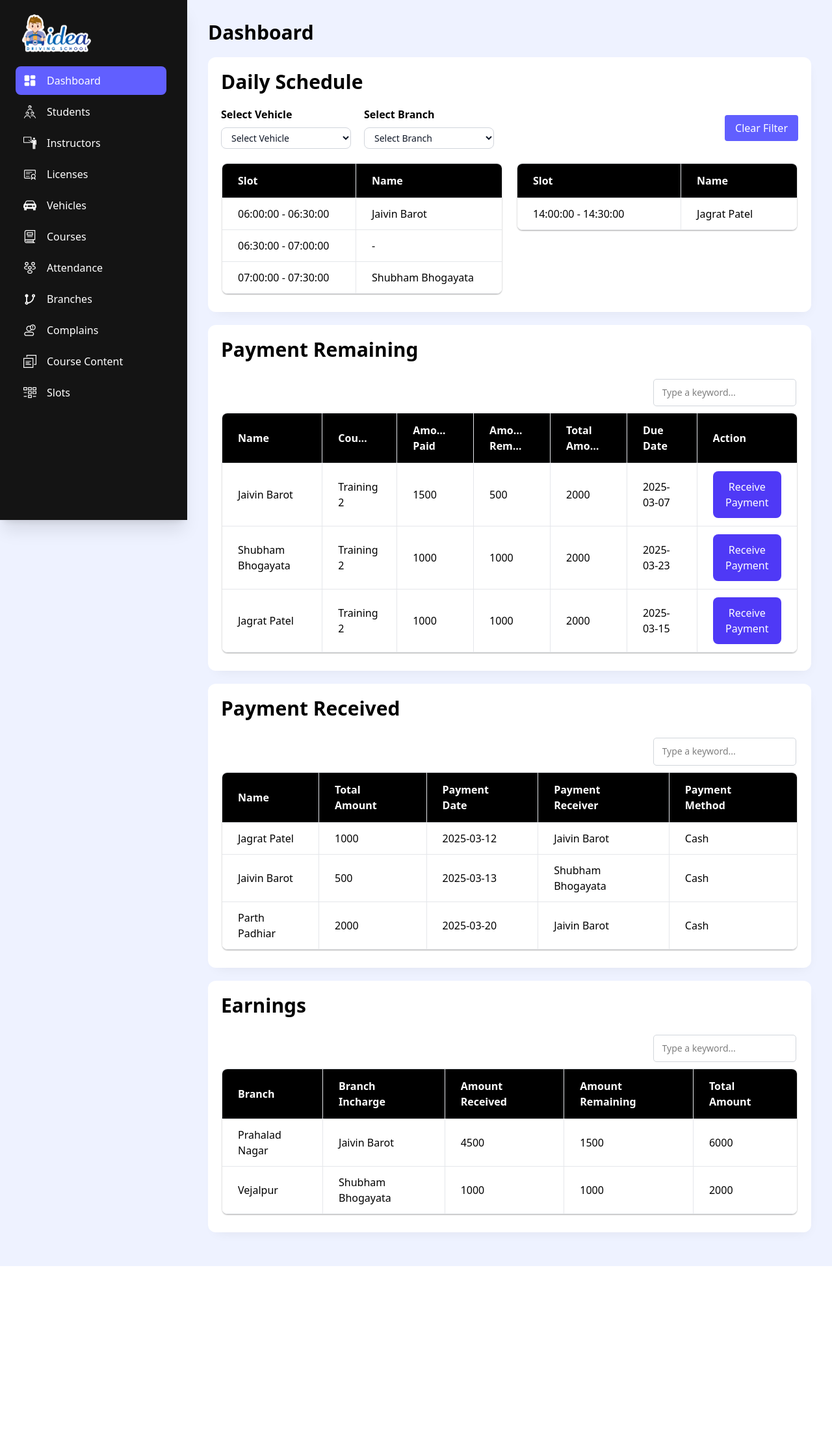
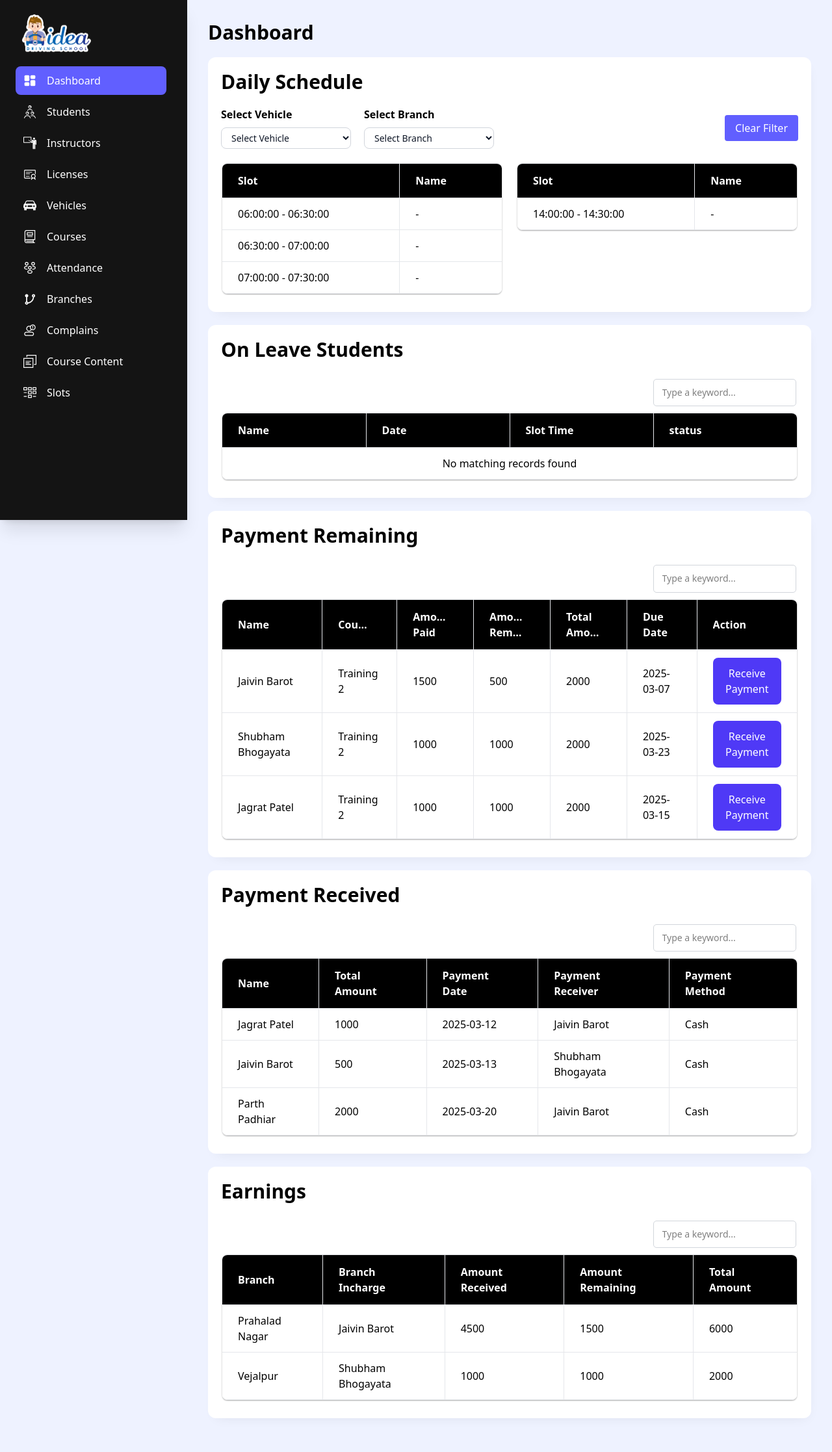
Before and after one commit to Shubham020303/DMS, a Django app: page / in a window 1280 px wide. Shown: the whole page at 65% size. Before the commit the page ends 1948 px from the top, so only its background shows below. Run offline with Django 5.2, Linux system fonts and the light colour scheme; data comes from the database, SQL or seed files in the repository; both versions use the stored data as it was after the commit; data that the repository does not hold is empty.

Commit message:
prebooking Implemented

```diff
--- a/AdminPanel/urls.py
+++ b/AdminPanel/urls.py
@@ -9,6 +9,7 @@ urlpatterns = [
     path('getReamainingPaymentData/', views.getReamainingPaymentData, name='getReamainingPaymentData/'),
     path('getSlotWiseData/', views.getSlotWiseData, name='getSlotWiseData/'),
     path('getEearningData/', views.getEearningData, name='getEearningData/'),
+    path('getStudentOnLeaveData/', views.getStudentOnLeaveData, name='getStudentOnLeaveData/'),
     path('getInstructorData/', views.getInstructorData, name='getInstructorData/'),
     path('manage-instructor/', views.manage_instructor, name='manage-instructor/'),
     path('getStudentData/', views.getStudentData, name='getStudentData/'),
--- a/AdminPanel/views.py
+++ b/AdminPanel/views.py
@@ -5,7 +5,7 @@ from django.contrib.auth import authenticate, login, logout
 import json
 from django.views.decorators.csrf import csrf_exempt
 from django.contrib.auth.decorators import login_required
-from datetime import datetime
+from datetime import datetime,timedelta
 from .models import (DLInfo,Instructor,Vehicle,Cource,Student,Attendance,Branch,UserProfile,Complain,CourceContent,Slot,Payment)
 from django.core.paginator import Paginator
 # Create your views here.
@@ -44,7 +44,7 @@ def getSlotWiseData(request):
     for slot in slots:
 
         try:
-            student = Student.objects.get(slot=slot, courceEnrollDate__lte=today, courceEndDate__gte=today)
+            student = Student.objects.get(slot=slot,student_staus=True,booking_Type = 'Normal',courceEnrollDate__gte=today)
             student_name = student.user.user.first_name
         except Student.DoesNotExist:
             student_name = None
@@ -67,6 +67,18 @@ def getSlotWiseData(request):
             'morning': morning_slots,
             'evening': evening_slots
         }
+    return JsonResponse(data, safe=False)
+def getStudentOnLeaveData(request):
+    next_day = datetime.today().date() + timedelta(days=1)
+    attendance = Attendance.objects.filter(status='Leave', date=next_day)
+    data = []
+    for i in attendance:
+        data.append({
+            'studentName': i.student.user.user.first_name,
+            "slotTime": f'{i.student.slot.slotStart} - {i.student.slot.slotEnd}',
+            'date': i.date,
+            'status': i.status
+        })
     return JsonResponse(data, safe=False)
 
 def getEearningData(request):
@@ -238,6 +250,7 @@ def getStudentData(request):
                 'bloodGroup': student.user.bloodGroup,
                 'profilePic': student.user.profilePic.url if student.user.profilePic else '',
                 'gender': student.gender,
+                "bookingType": student.booking_Type,
                 'cource': student.cource.courceName,
                 'courceId': student.cource.id,
                 'instructor': student.instructor.user.user.first_name,
@@ -250,7 +263,7 @@ def getStudentData(request):
                 'paymentReceived': student.amountPaid,
                 'paymentDue': student.amountPending,
                 'paymentDueDate': student.paymentDueDate,
-                'status': 'Active' if student.courceEndDate > datetime.today().date() else 'Inactive'
+                'status': student.student_staus
             }
         return JsonResponse(data)
     else:
@@ -269,12 +282,13 @@ def getStudentData(request):
                 'bloodGroup': student.user.bloodGroup,
                 'profilePic': student.user.profilePic.url if student.user.profilePic else '',
                 'gender': student.gender,
+                "bookingType": student.booking_Type,
                 'cource': student.cource.courceName,
                 'instructor': student.instructor.user.user.first_name,
                 'slot': student.slot.slotName,
                 'startDate': student.courceEnrollDate,
                 'endDate': student.courceEndDate,
-                'status': 'Active' if student.courceEndDate > datetime.today().date() else 'Inactive'
+                'status': "Active" if student.student_staus else "Inactive",
 
             })
         return JsonResponse(data, safe=False)
@@ -298,6 +312,7 @@ def manage_student(request):
         dlExpiry = request.POST.get('dlExpiry')
         cource = request.POST.get('studentCourse')
         instructor = request.POST.get('studentInstructor')
+        bookingType = request.POST.get('bookingType')
         slot = request.POST.get('studentSlot')
         password = request.POST.get('cnfpassword',None)
         startDate = request.POST.get('courseStartDate')
@@ -327,6 +342,12 @@ def manage_student(request):
                 student.instructor = Instructor.objects.get(user_id=instructor)
                 student.Branch = Branch.objects.get(branchName=branch)
                 student.slot = Slot.objects.get(id=slot)
+                if bookingType == 'Pre-Booking':
+                    student.slot.slotPreBooked = True
+                    student.slot.save()
+                else:
+                    student.slot.slotPreBooked = False
+                    student.slot.save()
                 student.dob = dob
                 student.address = address
                 student.applicationNo = applicationNo
@@ -353,18 +374,29 @@ def manage_student(request):
                     cource = Cource.objects.get(id=cource)
                     instructor = Instructor.objects.get(user_id=instructor)
                     slot = Slot.objects.get(id=slot)
+                    if bookingType == 'Pre-Booking':
+                        slot.slotPreBooked = True
+                        slot.save()
+                    else:
+                        slot.slotPreBooked = False
+                        slot.save()
                     # Dlinfo = DLInfo.objects.create(dlNo=dlNo, dlIssueDate=dlIssueDate, dlExpiry=dlExpiry, dlUser=userprofile)
-                    student = Student(user=userprofile, applicationNo=applicationNo, dob=dob, address=address,Branch=branch,gender=gender, cource=cource, instructor=instructor, slot=slot,courceEnrollDate=startDate,courceEndDate = endDate,amountPaid=paymentRecieved,amountPending=paymentDue,paymentDueDate=paymentDueDate)
+                    student = Student(user=userprofile, applicationNo=applicationNo, dob=dob, address=address,Branch=branch,gender=gender, cource=cource, instructor=instructor, slot=slot,courceEnrollDate=startDate,courceEndDate = endDate,amountPaid=paymentRecieved,amountPending=paymentDue,paymentDueDate=paymentDueDate,booking_Type=bookingType)
                     payment = Payment(student=student,paymentDate=datetime.today().date(),paymentAmount=paymentRecieved,paymentMethod='Cash',paymentRecevedBy=UserProfile.objects.get(user = request.user))
+
                     student.save()
                     payment.save()
                 except Exception as e:
+                    print(e)
                     if newuser:
                         if userprofile:
                             userprofile.delete()
                         if Dlinfo:
                             Dlinfo.delete()
                         newuser.delete()
+                        slot.slotPreBooked = False
+                        slot.save()
+
                     return JsonResponse({'status': 'error', 'message': str(e)})
                 return JsonResponse({'status': 'success'})
         except Exception as e:
@@ -374,6 +406,8 @@ def manage_student(request):
         try:
             id = request.GET.get('studentId')
             student = Student.objects.get(id=id)
+            student.slot.slotPreBooked = False
+            student.slot.save()
             userProf = UserProfile.objects.get(id=student.user.id)
             user = User.objects.get(id=userProf.user.id)
             userProf.delete()
@@ -760,6 +794,7 @@ def manageCourseContent(request):
 
 def getSlotsData(request):
     slotsId = request.GET.get('slotId', None)
+    bookingType = request.GET.get('bookingType', None)
     if slotsId:
         slots = Slot.objects.get(id=slotsId)
         slotsData = {
@@ -770,6 +805,21 @@ def getSlotsData(request):
             'slotBranch': slots.slotBranch.branchName,
         }
         return JsonResponse(slotsData)
+    if bookingType == "Pre-Booking":
+        slots = Slot.objects.all()
+        slotsData = []
+        for i in slots:
+            slotsData.append({
+            'id': i.id,
+            'slotName': i.slotName,
+            'slotStartTime': i.slotStart,
+            'slotEndTime': i.slotEnd,
+            'UsedTill':"" if i.slotUsed == False else Student.objects.filter(slot__id=i.id).last().courceEndDate,
+            "slotUsed": i.slotUsed,
+            'slotPreBooked': i.slotPreBooked
+            })
+
+        return JsonResponse(slotsData,safe=False)
     else:
         slots = Slot.objects.all()
         slotsData = []
--- a/templates/index.html
+++ b/templates/index.html
@@ -92,6 +92,12 @@
 					<div id="appointment-table-before-lunch" class="w-1/2"></div>
 					<div id="appointment-table-after-lunch" class="w-1/2"></div>
 				</div>
+			</div>
+			<div class="my-5 flex flex-col gap-5 bg-white p-5 rounded-xl shadow-[3px_8px_20px_-10px_#00000015]">
+				<div>
+					<p class="text-3xl font-semibold">On Leave Students</p>
+				</div>
+				<div id="on-leave-table" class="w-full"></div>
 			</div>
 			<div class="my-5 flex flex-col gap-5 bg-white p-5 rounded-xl shadow-[3px_8px_20px_-10px_#00000015]">
 				<div>
@@ -712,11 +718,37 @@
 			}
 		})
 
+		const onLeaveGrid = new gridjs.Grid({
+			search: true,
+			// pagination: {
+			// 	limit: 5,
+			// 	summary: false
+			// },
+			sort: true,
+			fixedHeader: true,
+			columns: [
+				"Name",
+				"Date",
+				"Slot Time",
+				"status",
+			],
+			server: {
+				url: 'http://127.0.0.1:8000/getStudentOnLeaveData/',
+				then: data => data.map(onLeave => [onLeave.studentName, onLeave.date, onLeave.slotTime, onLeave.status])
+			},
+			className: {
+				th: '!bg-black !text-white',
+				sort: '!bg-black !text-white',
+				search: '!float-right !w-[25%]',
+			}
+		})
+
 		// appointmentBeforeLunchGrid.render(document.getElementById("appointment-table-before-lunch"))
 		// appointmentAfterLunchGrid.render(document.getElementById("appointment-table-after-lunch"))
 		receivedPaymentGrid.render(document.getElementById("received-payment-table"))
 		paymentGrid.render(document.getElementById("payment-status-table"))
 		earningGrid.render(document.getElementById("earnings-table"))
+		onLeaveGrid.render(document.getElementById("on-leave-table"))
 	</script>
 </body>
 
--- a/templates/manage-DlInfo.html
+++ b/templates/manage-DlInfo.html
@@ -217,6 +217,9 @@
                          dlUserInput.style.pointerEvents = "auto";
                          dlUserInput.removeEventListener("focus", (event) => event.target.blur()); // Ensure it's focusable
                     }
+				if (document.getElementById("dlId")) {
+					document.getElementById("dlId").remove();
+				}
 			});
 
 			document.getElementById('close-add-license-modal').addEventListener('click', () => {
--- a/templates/manage-branch.html
+++ b/templates/manage-branch.html
@@ -162,6 +162,9 @@
 					input.setAttribute('required', true);
 					input.classList.add('focus:outline-2', 'focus:-outline-offset-2', 'focus:outline-indigo-600');
 				});
+				if (document.getElementById("branchId")) {
+					document.getElementById("branchId").remove();
+				}
 			});
 
 			document.getElementById('close-add-branch-modal').addEventListener('click', () => {
--- a/templates/manage-coursecontent.html
+++ b/templates/manage-coursecontent.html
@@ -246,6 +246,10 @@
 
 				document.getElementById("courseContentFile").removeAttribute('required');
 				document.getElementById("courseContentVideo").removeAttribute('required');
+
+				if (document.getElementById("courceContentId")) {
+					document.getElementById("courceContentId").remove();
+				}
 			});
 
 			document.getElementById('close-add-course-content-modal').addEventListener('click', () => {
--- a/templates/manage-instructor.html
+++ b/templates/manage-instructor.html
@@ -258,6 +258,9 @@
 				document.getElementById("password").setAttribute("required", true);
 				document.getElementById("cnfpassword").style.display = "block";
 				document.getElementById("password").style.display = "block";
+				if (document.getElementById("instructorId")) {
+					document.getElementById("instructorId").remove();
+				}
 			});
 
 			document.getElementById('close-add-instructor-modal').addEventListener('click', () => {
--- a/templates/manage-slots.html
+++ b/templates/manage-slots.html
@@ -232,6 +232,9 @@
                          input.removeAttribute('disabled');
                          input.setAttribute('required', true);
                     });
+				if (document.getElementById("slotId")) {
+					document.getElementById("slotId").remove();
+				}
 			});
 
 			document.getElementById('close-add-slot-modal').addEventListener('click', () => {
```
Also changed, not shown: AdminPanel/models.py (+22 -7 lines), templates/manage-student.html (+56 -4 lines), AdminPanel/migrations/0044_student_booking_type.py (added), AdminPanel/migrations/0045_slot_slotprebooked_alter_student_student_staus.py (added), db.sqlite3, media/profilePics/dir-img-3_GQUTHSL.jpg (added), media/profilePics/dir-img-3_vsVVgRj.jpg (added), 1 other file.
